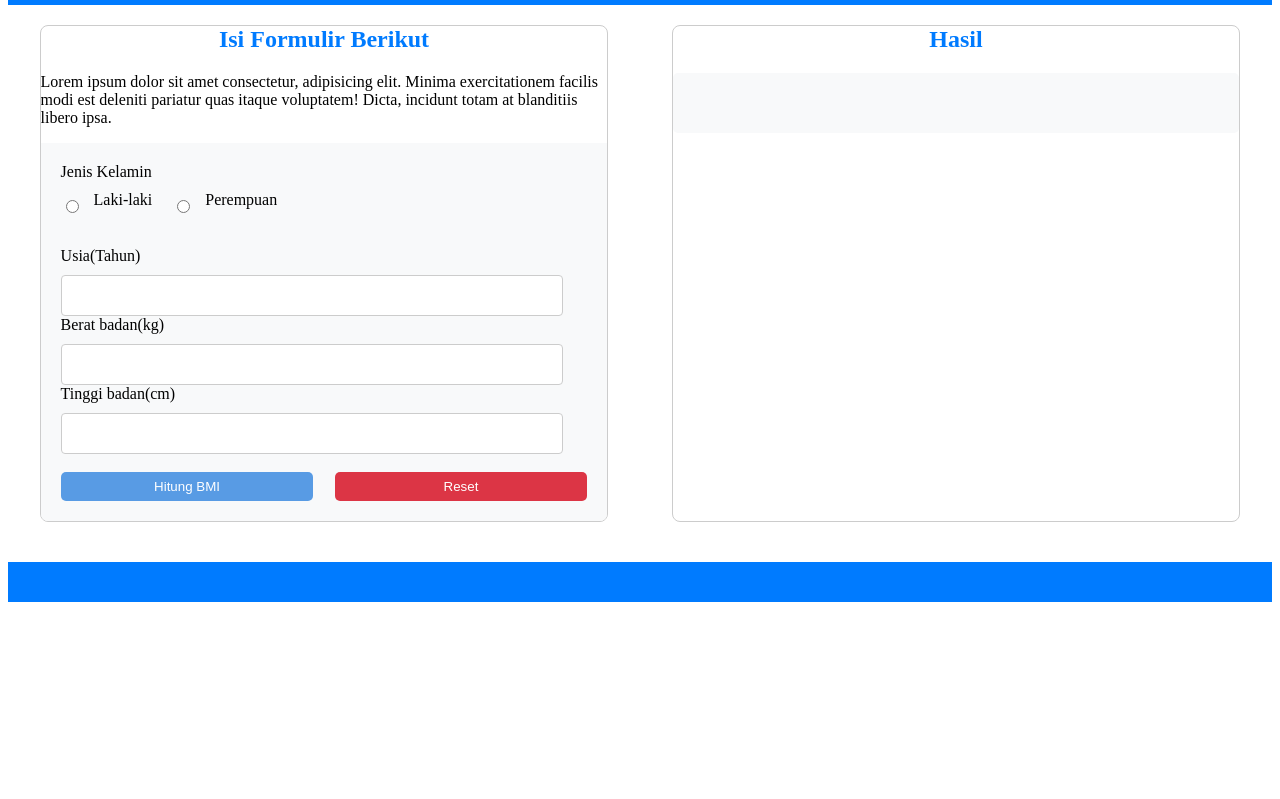
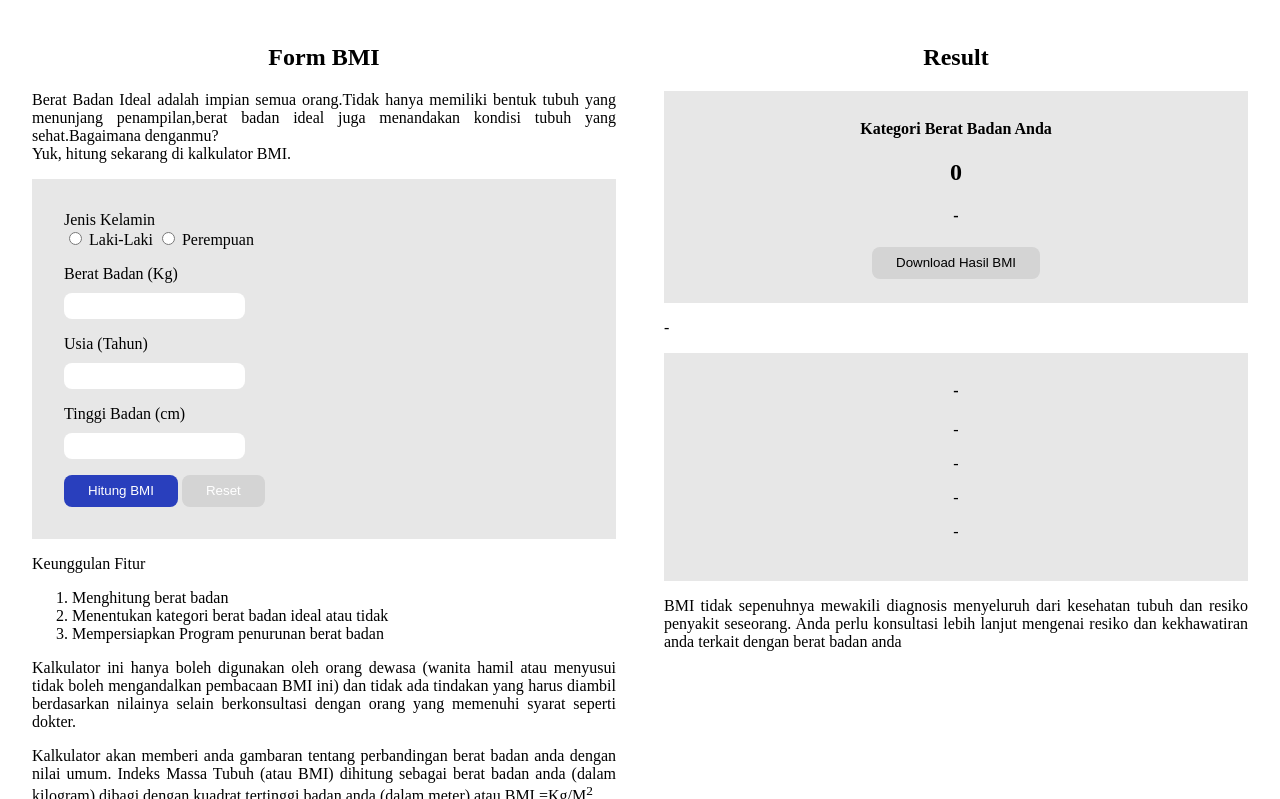
Before and after one commit to revou-fundamental-course/25-mar-24-ddni7, a plain HTML site: page index.html in a window 1280 px wide. Shown: the part 80-879 px from the top of the page. Before the commit the page ends 800 px from the top, so only its background shows below. Drawn offline with Linux system fonts and the light colour scheme.

Commit message:
revisi tampilan & tambah logika perhitungan

```diff
--- a/css/style.css
+++ b/css/style.css
@@ -1,143 +1,128 @@
-* {
-    box-sizing: border-box;
+header>h1 {
+    text-align: center;
 }
 
-/* Header */
-.header {
-    background-color: #007bff;
+p {
+    text-align: justify;
+}
+
+.main-container {
+    display: flex;
+}
+
+.container-item {
+    width: 100%;
+    padding: 24px;
+}
+
+.container-item>h2 {
+    text-align: center;
+}
+
+/* Form display */
+.container-form {
+    text-align: left;
+    background-color: #e7e7e7;
+    padding: 24px;
+}
+
+.container-form>div {
+    padding: 8px;
+}
+
+.form-item {
+    height: 24px;
+    border: 0px;
+    border-radius: 8px;
+    background-color: white;
+    margin-top: 10px;
+}
+
+
+
+/*Display Style*/
+.container-result {
+    text-align: center;
+    background-color: #e7e7e7;
+    padding-top: 8px;
+    padding-bottom: 24px;
+}
+
+.result-penyakit {
+    text-align: center;
+    background-color: #e7e7e7;
+    padding-top: 8px;
+    padding-bottom: 24px;
+}
+
+button {
+    border: 0px;
+    height: 32px;
+    padding-left: 24px;
+    padding-right: 24px;
+    background-color: #d4d4d4;
+    border-radius: 8px;
+    cursor: pointer;
+    transition: background-color 0.3s;
+}
+
+#calculate-button {
+    background-color: #293fbd;
     color: #fff;
+}
+
+#calculate-button:hover {
+    background-color: #2ab1ff;
+}
+
+#reset-button {
+    background-color: #d4d4d4;
+    color: #fff;
+}
+
+#reset-button:hover {
+    background-color: #bd2929;
+}
+
+button:hover {
+    background-color: #28d312;
+}
+
+footer {
+    background-color: #e7e7e7;
+    color: #000000;
     padding: 20px 0;
     text-align: center;
 }
 
-.header h1 {
-    margin: 0;
+.footer-content {
+    display: flex;
+    flex-direction: column;
+    align-items: center;
 }
 
-/* Main Container */
-.main .main-container {
-    display: flex;
-    justify-content: space-around;
+.social-media a {
+    color: #000000;
+    margin: 0 10px;
+    font-size: 20px;
+    transition: all 0.3s ease;
 }
 
-/* Container Item */
-.container-item {
-    border: 1px solid #ccc;
-    border-radius: 8px;
-    width: 45%;
-    margin-bottom: 20px;
-    overflow: hidden;
-    margin-top: 20px;
+.social-media a:hover {
+    color: #55acee;
 }
 
-.container-item h2 {
-    color: #007bff;
-    margin-top: 0;
-    text-align: center;
+@media only screen and (max-width: 600px) {
+    .main-container {
+        flex-direction: column;
+    }
+
+    .container-item {
+        width: 100%;
+        padding: 12px;
+    }
+
+    .form-item {
+        width: 100%;
+    }
 }
-
-.form-input {
-    background-color: #f8f9fa;
-    padding: 20px;
-}
-
-.form-input label {
-    display: block;
-    margin-bottom: 10px;
-}
-
-.form-input input[type="number"] {
-    width: calc(100% - 24px);
-}
-
-.jenis_kelamin {
-    display: flex;
-    gap: 10px;
-    margin-bottom: 10px;
-}
-
-.jenis_kelamin input[type="radio"] {
-    margin-right: 5px;
-}
-
-input[type=number] {
-    width: 100%;
-    padding: 12px;
-    border: 1px solid #ccc;
-    border-radius: 4px;
-    resize: vertical;
-}
-
-.aksi {
-    display: flex;
-    justify-content: space-between;
-}
-
-button {
-    width: 48%;
-    padding: 7px;
-    border: none;
-    border-radius: 5px;
-    cursor: pointer;
-}
-
-.hitung {
-    background-color: #589be4;
-    color: #fff;
-}
-
-.reset {
-    background-color: #dc3545;
-    color: #fff;
-}
-
-button:hover {
-    background-color: #1f53e2;
-}
-
-.reset:hover {
-    background-color: #e21f29;
-}
-
-/* Hasil */
-.hasil {
-    background-color: #f8f9fa;
-    padding: 20px;
-    text-align: center;
-    border-radius: 5px;
-}
-
-.hasil h2 {
-    color: #007bff;
-}
-
-.hasil .total {
-    font-size: 24px;
-    font-weight: bold;
-    display: block;
-    margin-bottom: 10px;
-}
-
-.hasil .kategori {
-    font-size: 18px;
-    display: block;
-    margin-bottom: 10px;
-}
-
-.list-penyakit {
-    text-align: left;
-    padding-left: 20px;
-}
-
-.saran {
-    margin-top: 20px;
-}
-
-/* Footer */
-.footer {
-    background-color: #007bff;
-    color: #fff;
-    text-align: center;
-    padding: 20px 0;
-    margin-top: 20px;
-}
--- a/index.html
+++ b/index.html
@@ -4,69 +4,149 @@
         <meta charset="UTF-8">
         <meta name="viewport" content="width=device-width, initial-scale=1.0">
         <link rel="stylesheet" href="css/style.css">
+        <link rel="stylesheet" href="https://cdnjs.cloudflare.com/ajax/libs/font-awesome/6.0.0-beta3/css/all.min.css"
+            integrity="sha384-EIMoQJ9vuW0V3liPYLnx+HJZoGsSgNZHYhqIkFVJrkFD1Zrxit+OgFUigwP4+VmF" crossorigin="anonymous">
         <title>Kalkulator|BMI</title>
     </head>
     <body>
-        <!-- HEADER -->
-        <div class="header">
-            <h1>Kalkulator|BMI</h1>
-        </div>
-        <!-- CLOSE HEADER -->
-        <!-- MAIN -->
-        <div class="main">
+        <!-- This Header -->
+        <header>
+            <h1>Kalkulator BMI</h1>
+        </header>
+
+        <!-- This Content -->
+        <main>
             <div class="main-container">
+
+                <!--This Form Display-->
                 <div class="container-item">
-                    <h2>Isi Formulir Berikut</h2>
-                    <p>Lorem ipsum dolor sit amet consectetur, adipisicing elit. Minima exercitationem facilis modi est
-                        deleniti pariatur quas itaque voluptatem! Dicta, incidunt totam at blanditiis libero ipsa.</p>
-                    <div class="form-input">
-                        <form action="">
-                            <!-- Jenis_kelamin -->
-                            <label for="jenis-kelamin">Jenis Kelamin</label>
-                            <div class="jenis_kelamin">
-                                <input type="radio" name="jenis_kelamin" id="laki-laki" value="Laki-laki">
-                                <label for="laki-laki">Laki-laki</label><br>
-                                <input type="radio" name="jenis_kelamin" id="perempuan" value="Perempuan">
-                                <label for="perempuan">Perempuan</label><br>
+                    <h2>Form BMI</h2>
+                    <p>Berat Badan Ideal adalah impian semua orang.Tidak hanya memiliki bentuk tubuh yang menunjang
+                        penampilan,berat badan ideal juga menandakan kondisi tubuh yang sehat.Bagaimana denganmu?<br>
+                        Yuk, hitung sekarang di kalkulator BMI.</p>
+                    <div>
+                        <section class="container-form">
+                            <div>
+                                <label for="sex">
+                                    Jenis Kelamin
+                                </label><br />
+                                <input type="radio" name="sex" id="sex-man">
+                                <label for="sex-man">
+                                    Laki-Laki
+                                </label>
+                                <input type="radio" name="sex" id="sex-woman">
+                                <label for="sex-woman">
+                                    Perempuan
+                                </label>
                             </div>
-                            <br>
-                            <div class="usia">
-                                <label for="usia">Usia(Tahun)</label>
-                                <input type="number" name="usia" id="usia">
+                            <div>
+                                <label for="weight">
+                                    Berat Badan (Kg)
+                                </label><br />
+                                <input type="number" class="form-item" id="weight">
                             </div>
-                            <div class="berat_badan">
-                                <label for="berat-badan">Berat badan(kg)</label>
-                                <input type="number" name="berat_badan" id="berat-badan">
+                            <div>
+                                <label for="age">
+                                    Usia (Tahun)
+                                </label><br />
+                                <input type="number" class="form-item" id="age">
                             </div>
-                            <div class="tinggi_badan">
-                                <label for="tinggi-badan">Tinggi badan(cm)</label>
-                                <input type="number" name="tinggi_badan" id="tinggi-badan">
+                            <div>
+                                <label for="height">
+                                    Tinggi Badan (cm)
+                                </label><br />
+                                <input type="number" class="form-item" id="height">
                             </div>
-                            <br>
-                            <div class="aksi">
-                                <button type="submit" class="hitung" id="hitung">Hitung BMI</button>
-                                <button type="submit" class="reset" id="reset">Reset</button>
+                            <div>
+                                <button type="button" id="calculate-button">
+                                    Hitung BMI
+                                </button>
+                                <button type="reset" id="reset-button">
+                                    Reset
+                                </button>
                             </div>
-                        </form>
+                        </section>
+                    </div>
+                    <div>
+                        <p>Keunggulan Fitur</p>
+                        <ol>
+                            <li>Menghitung berat badan</li>
+                            <li>Menentukan kategori berat badan ideal atau tidak</li>
+                            <li>Mempersiapkan Program penurunan berat badan</li>
+                        </ol>
+                    </div>
+                    <div>
+                        <p>Kalkulator ini hanya boleh digunakan oleh orang dewasa (wanita hamil atau menyusui tidak
+                            boleh mengandalkan pembacaan BMI ini) dan tidak ada tindakan yang harus diambil berdasarkan
+                            nilainya selain berkonsultasi dengan orang yang memenuhi syarat seperti dokter.</p>
+                    </div>
+                    <div>
+                        <p>Kalkulator akan memberi anda gambaran tentang perbandingan berat badan anda dengan nilai
+                            umum. Indeks Massa Tubuh (atau BMI) dihitung sebagai berat badan anda (dalam kilogram)
+                            dibagi dengan kuadrat tertinggi badan anda (dalam meter) atau BMI =Kg/M<sup>2</sup>.</p>
                     </div>
                 </div>
+
+                <!--Result Display-->
                 <div class="container-item">
-                    <h2>Hasil</h2>
-                    <div class="hasil">
-                        <span class="total"></span>
-                        <span class="kategori"></span>
-                        <h2 class="risiko"></h2>
-                        <ul class="list-penyakit"></ul>
-                        <p class="saran"></p>
+                    <div>
+                        <h2>
+                            <center>Result</center>
+                        </h2>
+                        <section class="container-result">
+                            <h4>Kategori Berat Badan Anda</h4>
+                            <h1 id="bmi-result">0</h1>
+                            <h4 id="bmi-category">-</h4>
+                            <button type="button" id="download-button">Download Hasil BMI</button>
+                        </section>
+                        <div>
+                            <p id="bmi-description">-</p>
+                        </div>
+                    </div>
+                    <!-- Saran -->
+                    <div class="saran">
+                        <p></p>
+                    </div>
+                    <div>
+                        <!-- Display penyakit -->
+                        <div class="result-penyakit">
+                            <h4>-</h4>
+                            <p>
+                                <center>-</center>
+                            </p>
+                            <p>
+                                <center>-</center>
+                            </p>
+                            <p>
+                                <center>-</center>
+                            </p>
+                            <p>
+                                <center>-</center>
+                            </p>
+                        </div>
+                    </div>
+                    <div>
+                        <p>BMI tidak sepenuhnya mewakili diagnosis menyeluruh dari kesehatan tubuh dan resiko
+                            penyakit
+                            seseorang. Anda perlu konsultasi lebih lanjut mengenai resiko dan kekhawatiran anda
+                            terkait
+                            dengan berat badan anda</p>
                     </div>
                 </div>
             </div>
-        </div>
-        <!-- CLOSE MAIN -->
-        <!-- FOOTER -->
-        <div class="footer">
-        </div>
-        <!-- CLOSE FOOTER -->
+        </main>
+
+        <!-- This Footer -->
+        <footer>
+            <div class="footer-content">
+                <p>&copy; 2024 Dani M I</p>
+                <div class="social-media">
+                    <a href="https://github.com/ddni7" target="_blank">@Github</a>
+                    <a href="https://www.instagram.com/ddan_i7/" target="_blank">@Instagram</a>
+                </div>
+            </div>
+        </footer>
+
     </body>
     <script src="js/script.js"></script>
 </html>
```
Also changed, not shown: js/script.js (+86 -0 lines).
